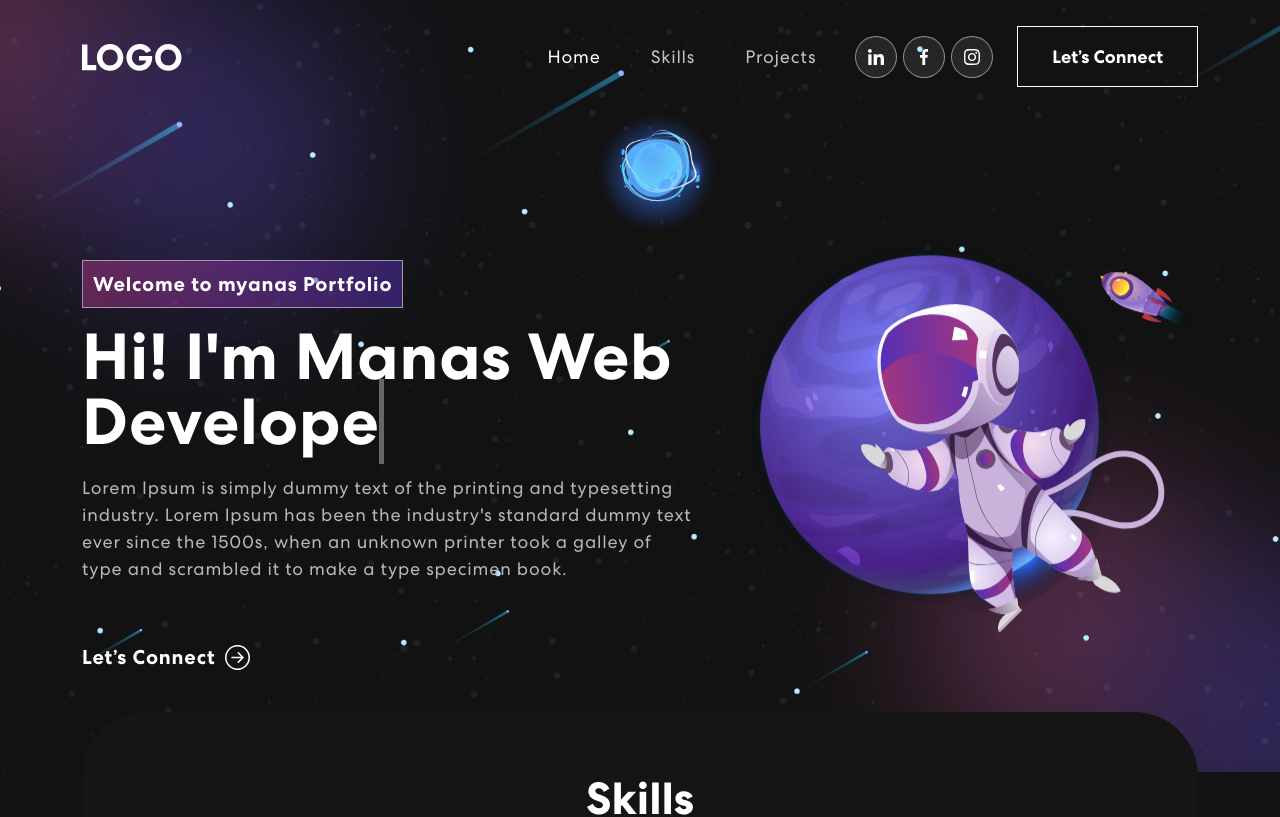
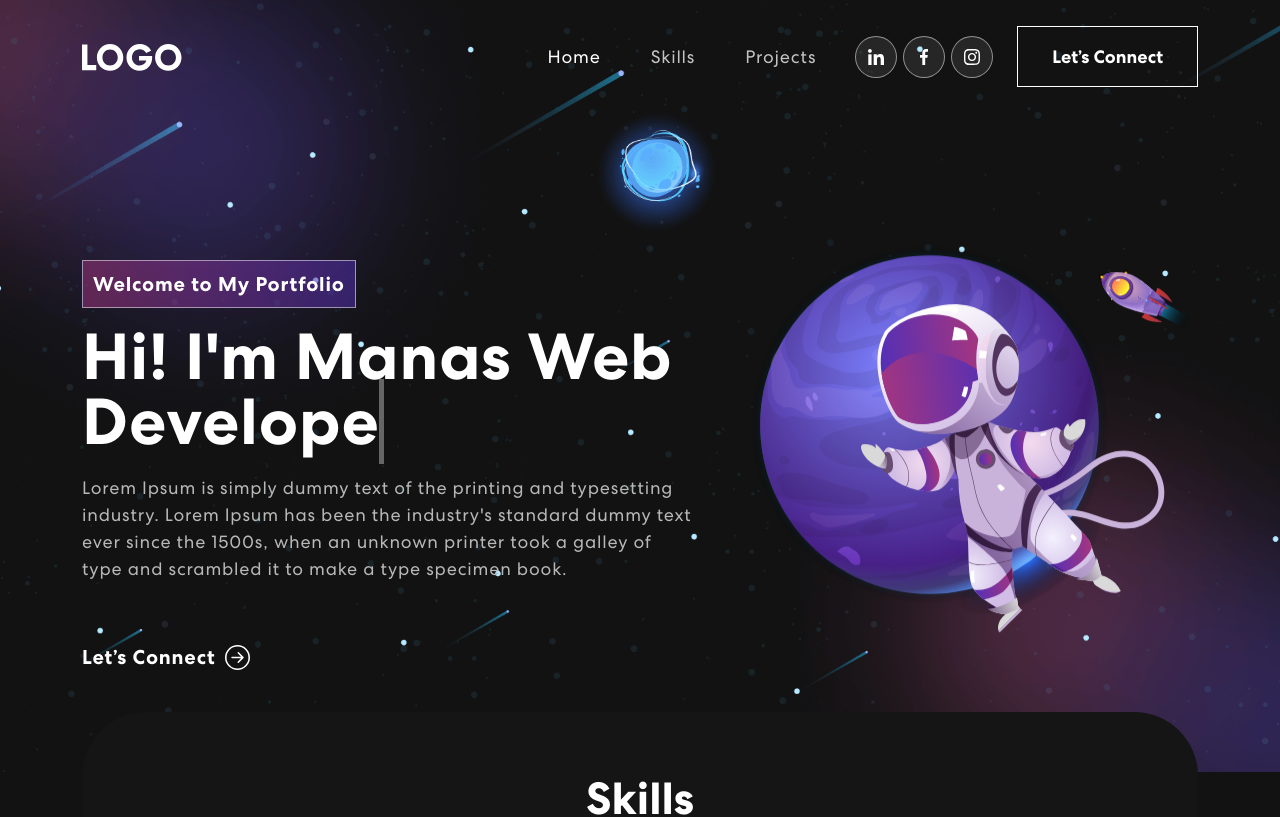
Before and after one commit to manasdekivadia/website, a React (Create React App) app: page / in a window 1280 px wide. Shown: the top 817 px of the page. Built offline with nearby package versions, Linux system fonts and the light colour scheme; no server answers.

Commit message:
Update Banner.js

```diff
--- a/src/components/Banner.js
+++ b/src/components/Banner.js
@@ -55,7 +55,7 @@ export const Banner = () => {
             <TrackVisibility>
               {({ isVisible }) =>
               <div className={isVisible ? "animate__animated animate__fadeIn" : ""}>
-                <span className="tagline">Welcome to myanas Portfolio</span>
+                <span className="tagline">Welcome to My Portfolio</span>
                 <h1>{`Hi! I'm Manas`} <span className="txt-rotate" dataPeriod="1000" data-rotate='[ "Web Developer", "AI/ML Engineer", "CyberSecurity Expert" ]'><span className="wrap">{text}</span></span></h1>
                   <p>Lorem Ipsum is simply dummy text of the printing and typesetting industry. Lorem Ipsum has been the industry's standard dummy text ever since the 1500s, when an unknown printer took a galley of type and scrambled it to make a type specimen book.</p>
                   <button onClick={() => console.log('connect')}>Let’s Connect <ArrowRightCircle size={25} /></button>
```
